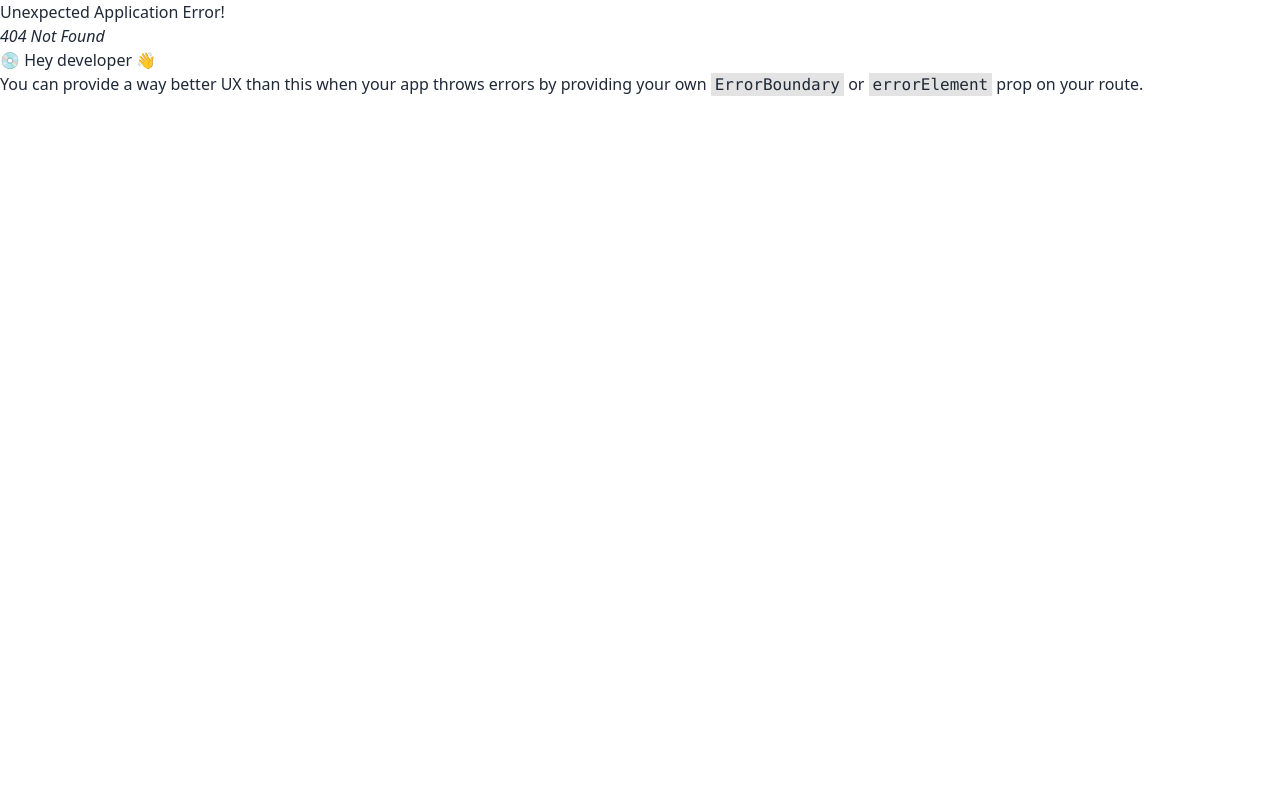
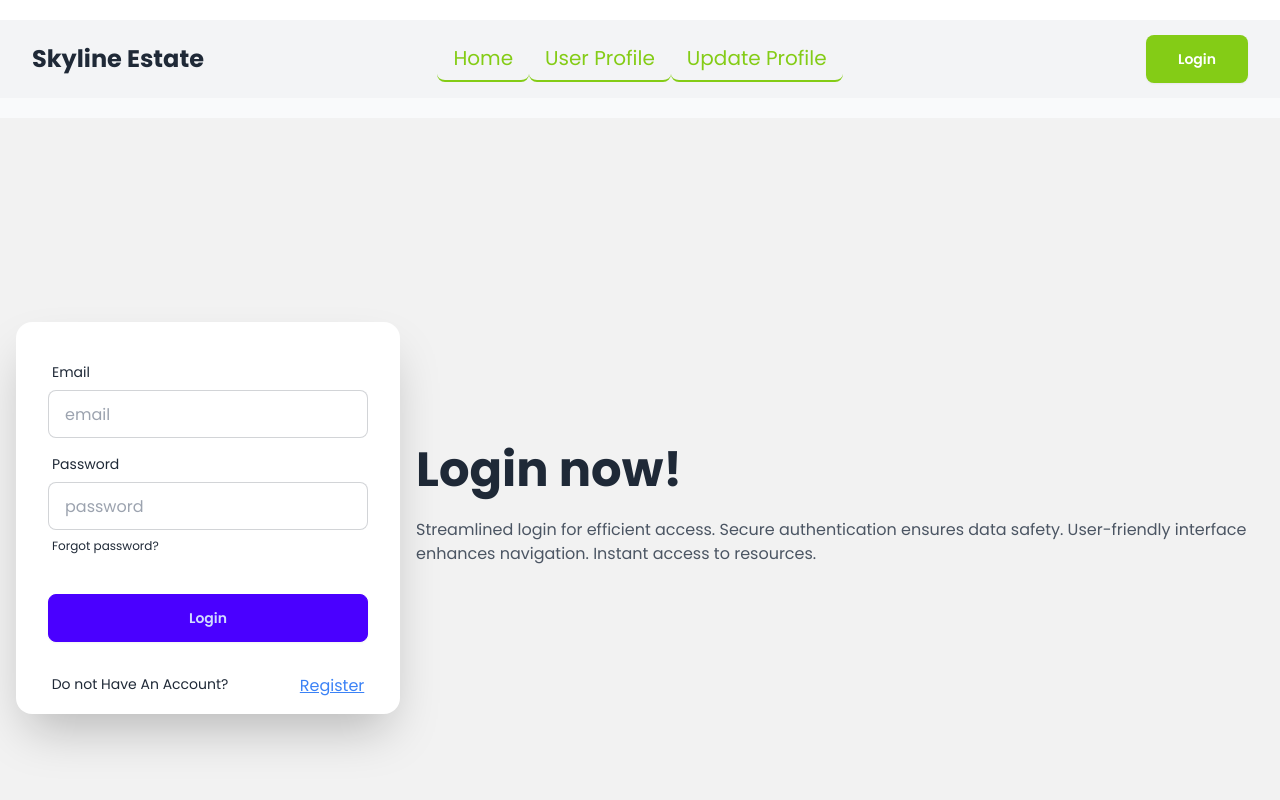
Before and after one commit to MaynulShadhin/Skyline-Estate, a React (Vite) app: page /login in a window 1280 px wide. Before the commit this address had no page. Shown: the top 800 px of the page. Built offline with nearby package versions, Linux system fonts and the light colour scheme.

Commit message:
created login page

```diff
--- a/src/components/Cards.jsx
+++ b/src/components/Cards.jsx
@@ -5,7 +5,7 @@ import SingleCard from "./SingleCard";
 const Cards = () => {
     const cards = useLoaderData()
     return (
-        <div className="container mx-4 md:mx-auto mt-20">
+        <div className="container mx-4 md:mx-auto my-20">
             <div className="mb-8 mx-2 lg:mx-0">
                 <span className="text-3xl text-green-500"><RiHomeOfficeLine /></span>
                 <h2 className="text-4xl font-semibold uppercase mt-4">Recent Properties</h2>
--- a/src/components/Navbar.jsx
+++ b/src/components/Navbar.jsx
@@ -1,4 +1,4 @@
-import { NavLink } from "react-router-dom";
+import { Link, NavLink } from "react-router-dom";
 
 const Navbar = () => {
 
@@ -29,7 +29,7 @@ const Navbar = () => {
                 </ul>
             </div>
             <div className="navbar-end">
-                <a className="btn btn-accent">Login</a>
+                <Link to="/login"><button className="btn px-8 bg-lime-500 outline-none border-none text-white hover:bg-lime-600">Login</button></Link>
             </div>
         </div>
     );
--- a/src/main.jsx
+++ b/src/main.jsx
@@ -8,6 +8,7 @@ import {
 import Root from './layout/Root';
 import Home from './pages/Home';
 import CardDetail from './pages/CardDetail';
+import Login from './pages/Login';
 
 const router = createBrowserRouter([
   {
@@ -23,6 +24,10 @@ const router = createBrowserRouter([
         path:"/cardDetail/:id",
         element: <CardDetail></CardDetail>,
         loader: ()=>fetch('../public.json')
+      },
+      {
+        path:"/login",
+        element: <Login></Login>
       }
     ]
   },
--- a/src/pages/CardDetail.jsx
+++ b/src/pages/CardDetail.jsx
@@ -21,7 +21,7 @@ const CardDetail = () => {
                 <p className="text-2xl font-semibold bg-gray-500 text-white px-6 py-4">Description</p>
                 <p className="px-8 py-6 text-gray-600">{description}</p>
             </div>
-            <div>
+            <div className="bg-white pb-6">
                 <p className="text-2xl font-semibold bg-gray-500 text-white px-6 py-4 mb-10">Property Details</p>
                 <div className="ml-10">
                     <div className='flex  gap-20'>
--- /dev/null
+++ b/src/pages/Login.jsx
@@ -0,0 +1,42 @@
+import { Link } from "react-router-dom";
+
+const Login = () => {
+    return (
+        <div className="hero min-h-screen bg-base-200">
+  <div className="hero-content flex-col lg:flex-row-reverse">
+    <div className="text-center lg:text-left">
+      <h1 className="text-5xl font-bold">Login now!</h1>
+      <p className="py-6 text-gray-600">Streamlined login for efficient access. Secure authentication ensures data safety. User-friendly interface enhances navigation. Instant access to resources.</p>
+    </div>
+    <div className="card shrink-0 w-full max-w-sm shadow-2xl bg-base-100">
+      <form className="card-body">
+        <div className="form-control">
+          <label className="label">
+            <span className="label-text">Email</span>
+          </label>
+          <input type="email" placeholder="email" className="input input-bordered" required />
+        </div>
+        <div className="form-control">
+          <label className="label">
+            <span className="label-text">Password</span>
+          </label>
+          <input type="password" placeholder="password" className="input input-bordered" required />
+          <label className="label">
+            <a href="#" className="label-text-alt link link-hover">Forgot password?</a>
+          </label>
+        </div>
+        <div className="form-control mt-6">
+          <button className="btn btn-primary">Login</button>
+        </div>
+      </form>
+      <div className="flex justify-around mb-4">
+        <span className="text-sm">Do not Have An Account?</span>
+        <Link className="text-blue-500 underline">Register</Link>
+      </div>
+    </div>
+  </div>
+</div>
+    );
+};
+
+export default Login;
```
